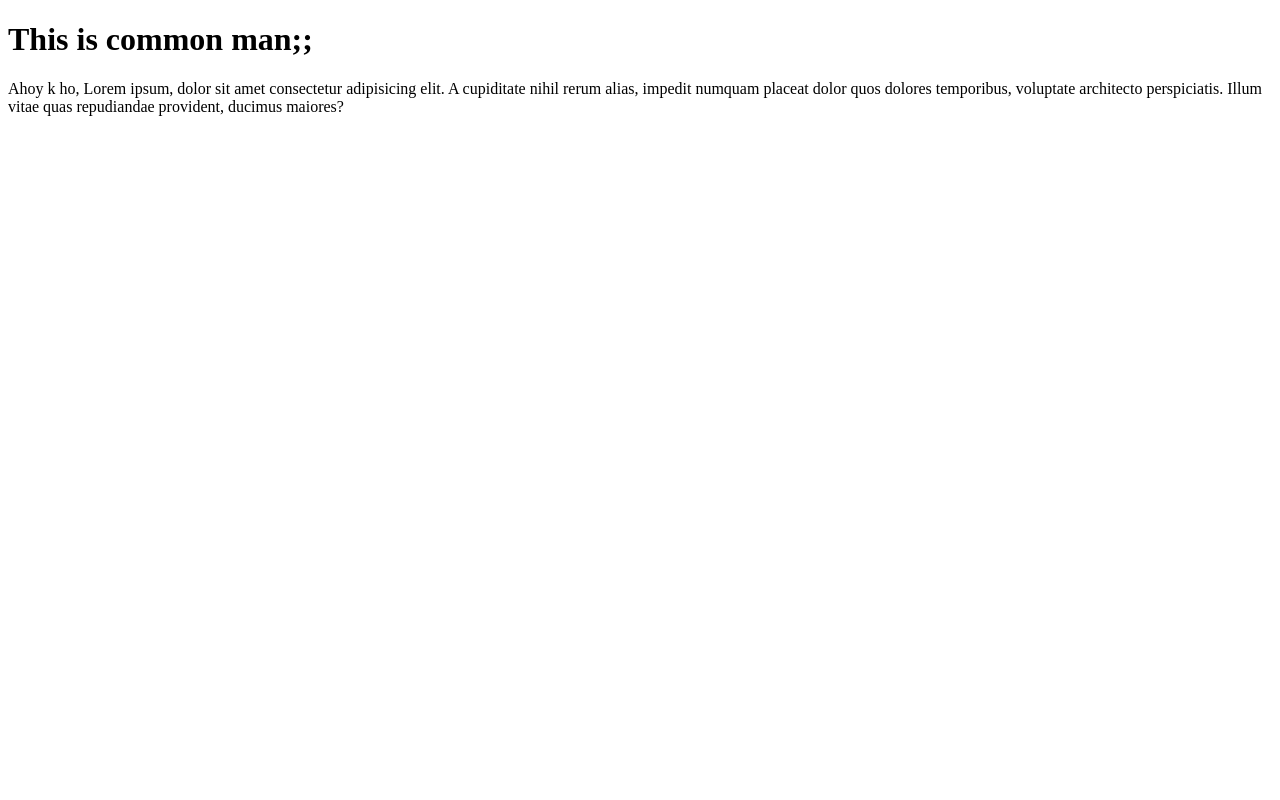
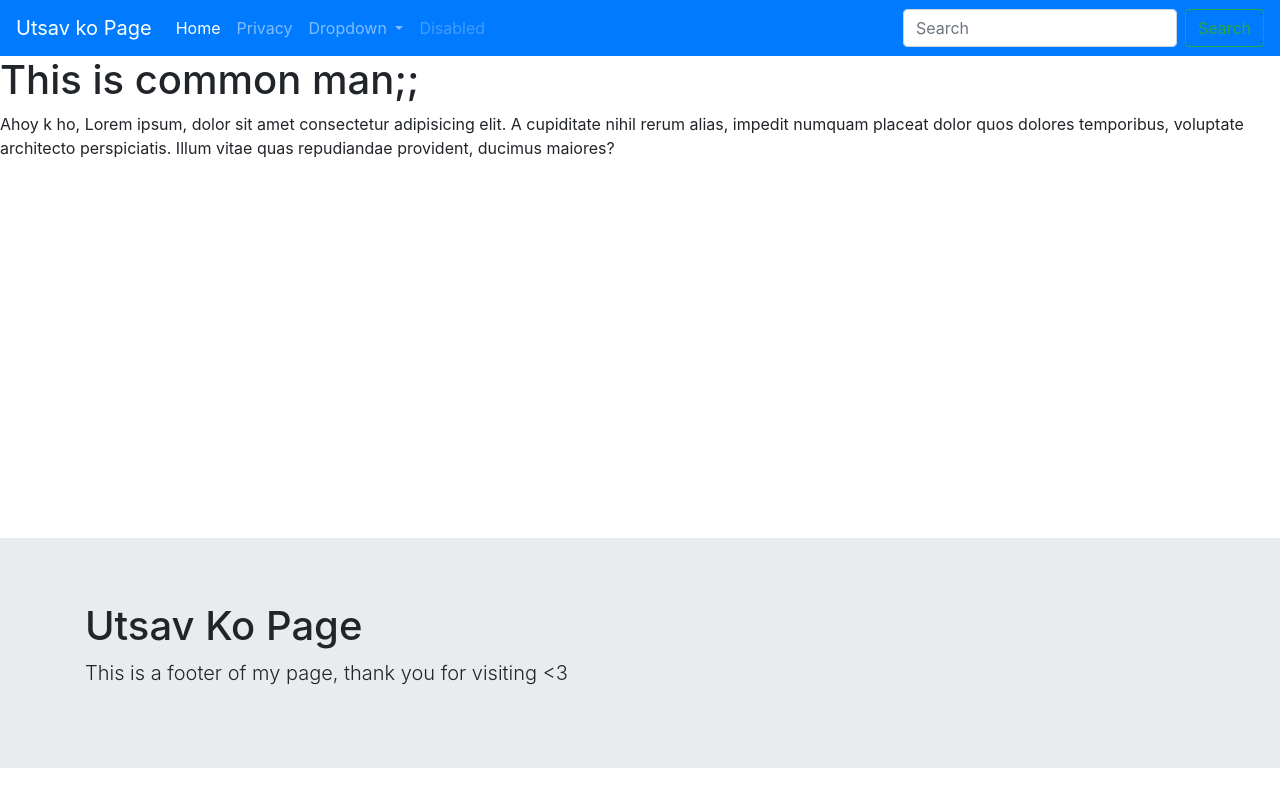
Before and after one commit to MBM-SecA/Utsav.Kuinkel, an ASP.NET Core app: template WebAppMvc/Views/Home/Index.cshtml in a window 1280 px wide. Run offline with ASP.NET Core 8, Linux system fonts and the light colour scheme; the template is opened without the code that fills it, so the values that code supplies are empty; the project's own start-up code is not run, and a stand-in starts its controllers and pages.

Commit message:
Added header and footer

```diff
--- a/WebAppMvc/Views/Shared/_Layout.cshtml
+++ b/WebAppMvc/Views/Shared/_Layout.cshtml
@@ -4,10 +4,53 @@
     <meta charset="UTF-8">
     <meta name="viewport" content="width=device-width, initial-scale=1.0">
     <title>Document</title>
+    <link rel="stylesheet" href="~/lib/bootstrap/dist/css/bootstrap.css">
 </head>
 
 <body>
+    <nav class="navbar navbar-expand-lg navbar-dark bg-primary">
+  <a class="navbar-brand" href="#">Utsav ko Page</a>
+  <button class="navbar-toggler" type="button" data-toggle="collapse" data-target="#navbarSupportedContent" aria-controls="navbarSupportedContent" aria-expanded="false" aria-label="Toggle navigation">
+    <span class="navbar-toggler-icon"></span>
+  </button>
+
+  <div class="collapse navbar-collapse" id="navbarSupportedContent">
+    <ul class="navbar-nav mr-auto">
+      <li class="nav-item active">
+        <a class="nav-link" href="/">Home <span class="sr-only">(current)</span></a>
+      </li>
+      <li class="nav-item">
+        <a class="nav-link" href="/home/privacy">Privacy</a>
+      </li>
+      <li class="nav-item dropdown">
+        <a class="nav-link dropdown-toggle" href="#" id="navbarDropdown" role="button" data-toggle="dropdown" aria-haspopup="true" aria-expanded="false">
+          Dropdown
+        </a>
+        <div class="dropdown-menu" aria-labelledby="navbarDropdown">
+          <a class="dropdown-item" href="#">Action</a>
+          <a class="dropdown-item" href="#">Another action</a>
+          <div class="dropdown-divider"></div>
+          <a class="dropdown-item" href="#">Something else here</a>
+        </div>
+      </li>
+      <li class="nav-item">
+        <a class="nav-link disabled" href="#" tabindex="-1" aria-disabled="true">Disabled</a>
+      </li>
+    </ul>
+    <form class="form-inline my-2 my-lg-0">
+      <input class="form-control mr-sm-2" type="search" placeholder="Search" aria-label="Search">
+      <button class="btn btn-outline-success my-2 my-sm-0" type="submit">Search</button>
+    </form>
+  </div>
+</nav>
     <h1>This is common man;;</h1>
     @RenderBody()
+
+<div class="jumbotron fixed-bottom jumbotron-fluid">
+  <div class="container">
+    <h1>Utsav Ko Page</h1>
+    <p class="lead">This is a footer of my page, thank you for visiting <3</p>
+  </div>
+</div>
 </body>
 </html>
```
